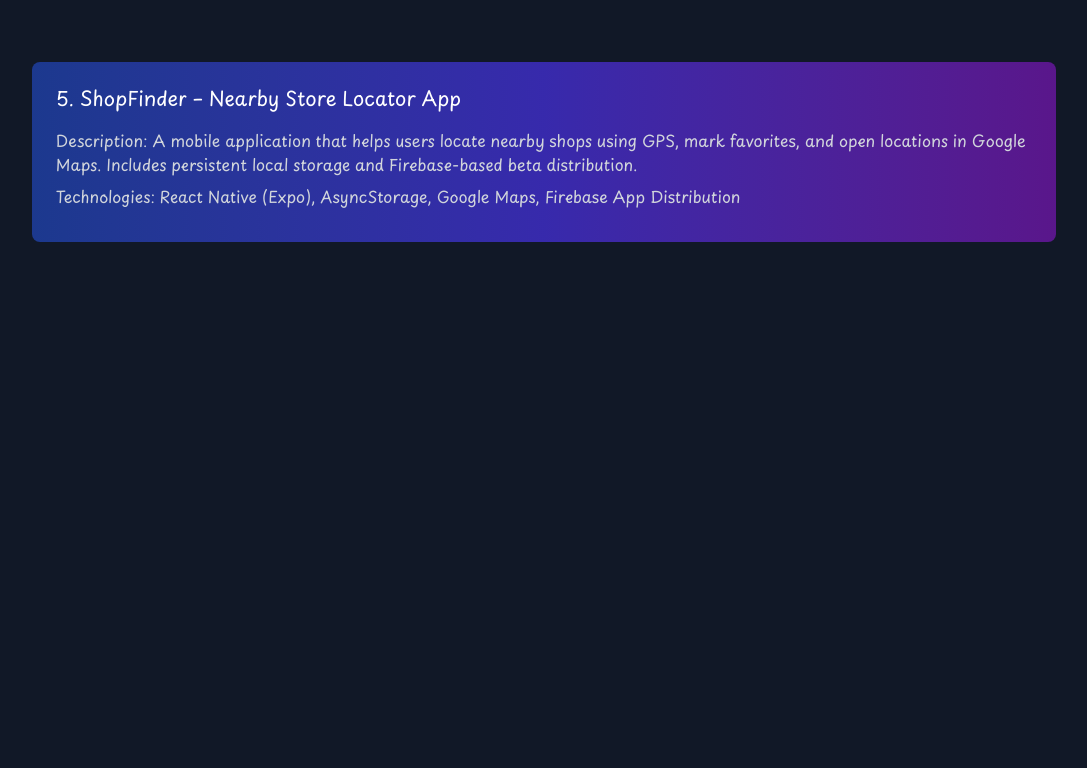
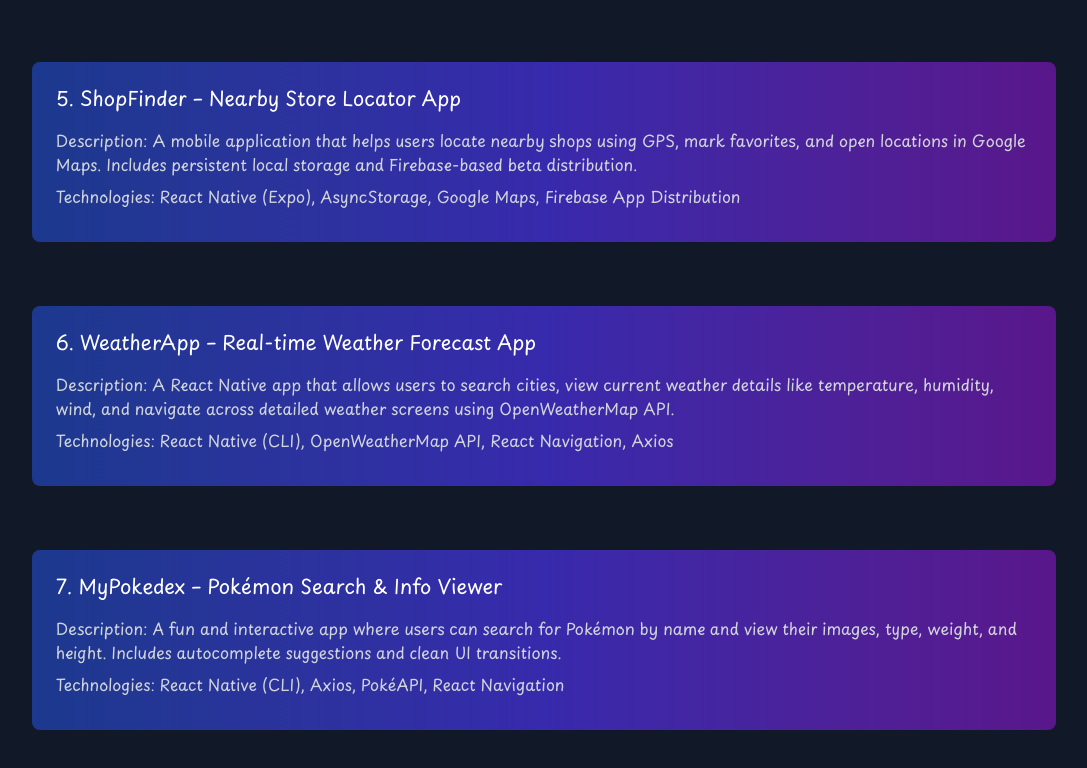
Before and after one commit to Hunter69240/resume-website, a React (Vite) app: page / in a window 1280 px wide. Shown: the part 2537-3305 px from the top of the page, without its empty margins (45-1132 px from the left). Before the commit the page ends 2843 px from the top, so only its background shows below. Built offline with nearby package versions, Linux system fonts and the light colour scheme; the HTML template or start-up script is replaced by a standard one.

Commit message:
Extra Projects added

```diff
--- a/src/Components/Projects.jsx
+++ b/src/Components/Projects.jsx
@@ -42,6 +42,19 @@
             Tech="Technologies: React Native (Expo), AsyncStorage, Google Maps, Firebase App Distribution"
             />
 
+            <ProjectsCards
+            title="6. WeatherApp – Real-time Weather Forecast App"
+            Desc="Description: A React Native app that allows users to search cities, view current weather details like temperature, humidity, wind, and navigate across detailed weather screens using OpenWeatherMap API."
+            Tech="Technologies: React Native (CLI), OpenWeatherMap API, React Navigation, Axios"
+            />
+
+            <ProjectsCards
+            title="7. MyPokedex – Pokémon Search & Info Viewer"
+            Desc="Description: A fun and interactive app where users can search for Pokémon by name and view their images, type, weight, and height. Includes autocomplete suggestions and clean UI transitions."
+            Tech="Technologies: React Native (CLI), Axios, PokéAPI, React Navigation"
+            />
+
+
 
 
         </>
```
